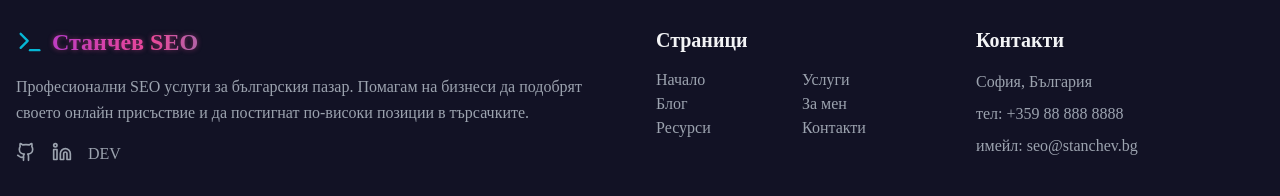
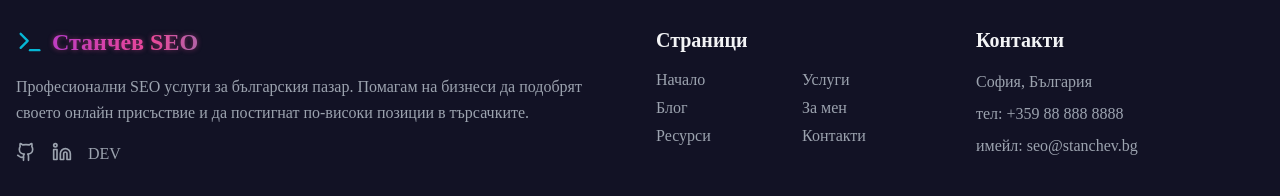
Before and after one commit to mwolfyy/portfolio-test, a React (Vite) app: page / in a window 1280 px wide. Shown: the part 3559-3755 px from the top of the page. Built offline with nearby package versions, Linux system fonts and the light colour scheme; no server answers; a web font is replaced by a local one.

Commit message:
Update Footer.tsx

```diff
--- a/src/components/Layout/Footer.tsx
+++ b/src/components/Layout/Footer.tsx
@@ -32,7 +32,7 @@
 
          <div className="col-span-1">
   <h3 className="text-xl font-bold mb-4">Страници</h3>
-  <div className="grid grid-cols-2 gap-x-1 gap-y-1">
+  <div className="grid grid-cols-2 gap-x-1 gap-y-2">
     <Link to="/" className="text-gray-400 hover:text-white transition-colors w-fit leading-tight">Начало</Link>
     <Link to="/услуги" className="text-gray-400 hover:text-white transition-colors w-fit leading-tight">Услуги</Link>
     <Link to="/blog" className="text-gray-400 hover:text-white transition-colors w-fit leading-tight">Блог</Link>
```
